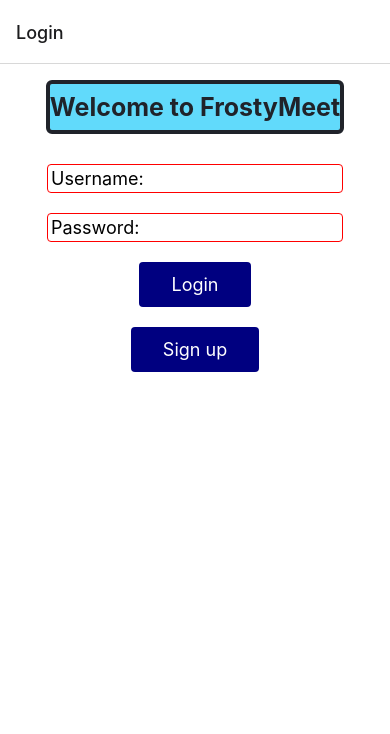
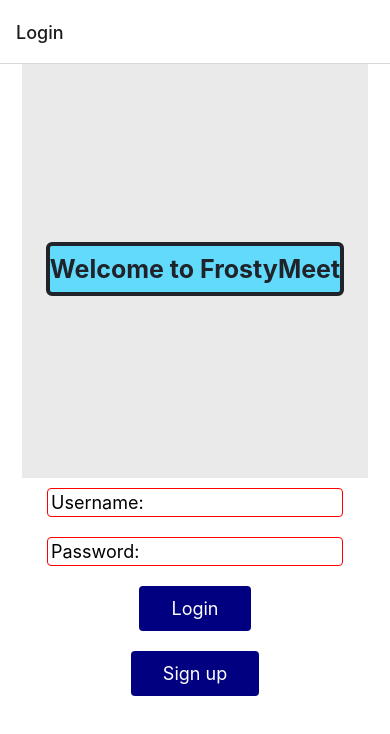
Before and after one commit to hynesnd/frosty-meet-native, a React Native app: screen /Login in a window 390 px wide. Shown: the top 734 px of the page. Built offline with nearby package versions, Linux system fonts and the light colour scheme.

Commit message:
flex styled login

```diff
--- a/components/Login.js
+++ b/components/Login.js
@@ -1,12 +1,5 @@
 import React, { useState } from "react";
-import {
-  View,
-  Text,
-  StyleSheet,
-  TextInput,
-  Button,
-  Pressable,
-} from "react-native";
+import { View, Text, StyleSheet, TextInput, Button, Pressable } from "react-native";
 
 export const Login = ({ navigation }) => {
   const [username, setUsername] = useState("");
@@ -16,7 +9,7 @@ export const Login = ({ navigation }) => {
 
   return (
     <View style={styles.pageContainer}>
-      <View>
+      <View style={styles.titleContainer}>
         <Text style={styles.title}>Welcome to FrostyMeet</Text>
       </View>
       <View style={styles.formContainer}>
@@ -35,17 +28,11 @@ export const Login = ({ navigation }) => {
           secureTextEntry={true}
         />
 
-        <Pressable
-          style={styles.button}
-          onPress={() => navigation.navigate("Home")}
-        >
+        <Pressable style={styles.button} onPress={() => navigation.navigate("Home")}>
           <Text style={styles.buttonText}>Login</Text>
         </Pressable>
 
-        <Pressable
-          style={styles.button}
-          onPress={() => navigation.navigate("Home")}
-        >
+        <Pressable style={styles.button} onPress={() => navigation.navigate("Home")}>
           <Text style={styles.buttonText}>Sign up</Text>
         </Pressable>
       </View>
@@ -71,6 +58,7 @@ const styles = StyleSheet.create({
     flex: 1,
     padding: 24,
     backgroundColor: "#eaeaea",
+    justifyContent: "center",
   },
   input: {
     marginTop: 10,
@@ -85,7 +73,7 @@ const styles = StyleSheet.create({
   },
 
   formContainer: {
-    flex: 2,
+    flex: 1,
     alignItems: "center",
   },
 
```
